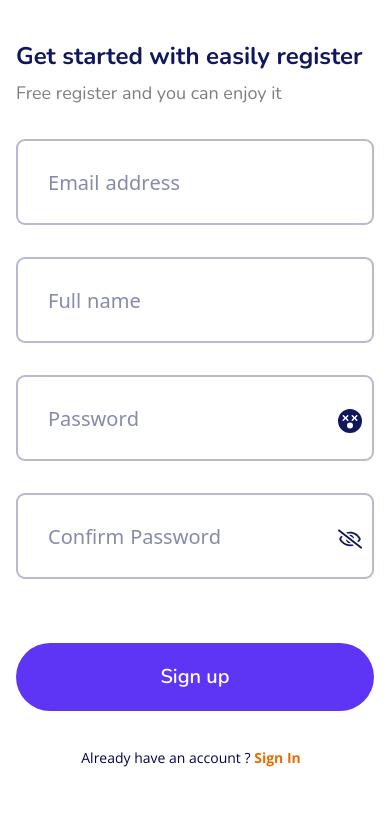
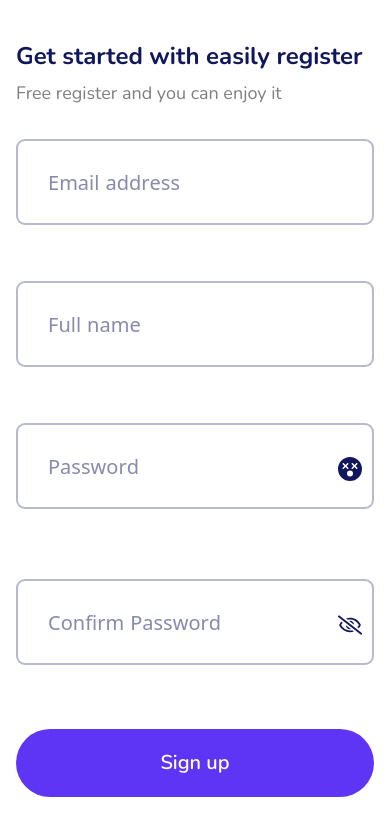
Before and after one commit to MH-Kniloy/Chat-App, a React (Vite) app: page /Registration in a window 390 px wide. Shown: the top 814 px of the page. Built offline with nearby package versions, Linux system fonts and the light colour scheme.

Commit message:
react spinner added as loading when submit

```diff
--- a/package.json
+++ b/package.json
@@ -15,6 +15,7 @@
     "react-dom": "^18.3.1",
     "react-icons": "^5.3.0",
     "react-router-dom": "^7.0.1",
+    "react-spinners": "^0.14.1",
     "react-toastify": "^10.0.6"
   },
   "devDependencies": {
--- a/src/components/Registration/Registration.jsx
+++ b/src/components/Registration/Registration.jsx
@@ -9,10 +9,14 @@ import { Link, useNavigate } from "react-router-dom";
 import { getAuth, createUserWithEmailAndPassword } from "firebase/auth";
 import { ToastContainer, toast } from "react-toastify";
 import "react-toastify/dist/ReactToastify.css";
+import { CircleLoader } from "react-spinners";
 
 const Registration = () => {
   const auth = getAuth();
   const navigate = useNavigate();
+
+  // for loading animation
+  const [loading, setLoading]=useState(false)
 
   // for email validation
   const [email, setEmail] = useState("");
@@ -163,6 +167,7 @@ const Registration = () => {
     ) {
       createUserWithEmailAndPassword(auth, email, password)
         .then(() => {
+          setLoading(true)
           toast.success("Registration Successful");
 
           setTimeout(() => {
@@ -214,7 +219,7 @@ const Registration = () => {
           </p>
 
           <form className="mb-[36px]">
-            <div className="form-control relative md:mb-[56px] mb-8">
+            <div className="form-control relative mb-[56px] ">
               <input
                 onChange={handleEmail}
                 value={email}
@@ -233,7 +238,7 @@ const Registration = () => {
               </p>
             </div>
 
-            <div className="form-control relative md:mb-[56px] mb-8">
+            <div className="form-control relative mb-[56px]">
               <input
                 onChange={handleFullName}
                 value={fullName}
@@ -253,7 +258,7 @@ const Registration = () => {
               </p>
             </div>
 
-            <div className="form-control relative md:mb-[56px] mb-8">
+            <div className="form-control relative md:mb-[56px] mb-[70px]">
               {showPassword ? (
                 <FaFaceFlushed
                   onClick={handleShowPass}
@@ -363,12 +368,25 @@ const Registration = () => {
                 }`}</p>
               )}
             </div>
-
             <p
               onClick={handleSubmit}
-              className="py-5 md:px-[145px] md:mt-0 mt-8 w-full md:w-auto text-center inline-block bg-violet text-white font-nunito text-xl font-semibold rounded-[86px] cursor-pointer active:scale-[0.98]"
+              className="py-5 md:px-[145px] md:mt-0 mt-8 w-full md:w-auto text-center inline-block bg-violet text-white font-nunito text-xl font-semibold rounded-[86px] cursor-pointer active:scale-[0.98] relative"
             >
               Sign up
+              <span className="absolute top-[20px] right-[90px]">
+                {loading ? <CircleLoader
+                  className="mx-auto"
+                  color="#fff"
+                  cssOverride={{}}
+                  loading
+                  size={30}
+                  speedMultiplier={1}
+                />
+                :
+                ""
+              }
+
+              </span>
             </p>
           </form>
           <p className="text-darkBlueTwo font-opnesans text-[14px] text-center w-[350px] mb-12 md:mb-0">
```
Also changed, not shown: 1 other file (tests, documents, lock files or other folders).
